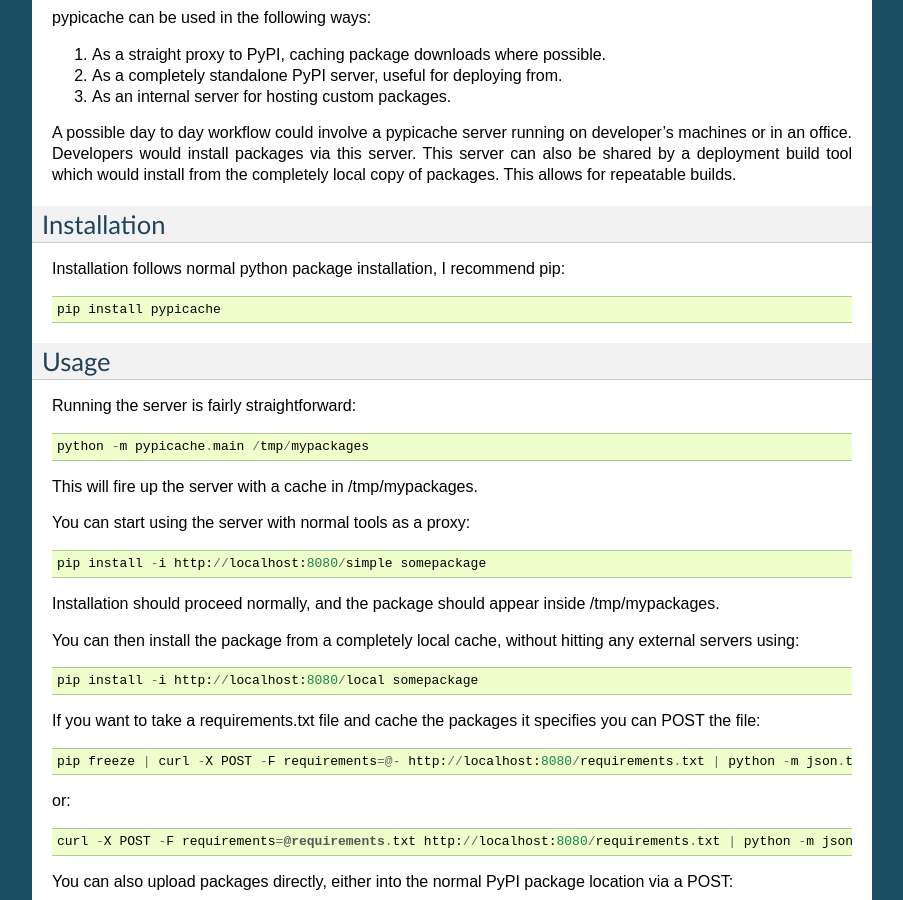
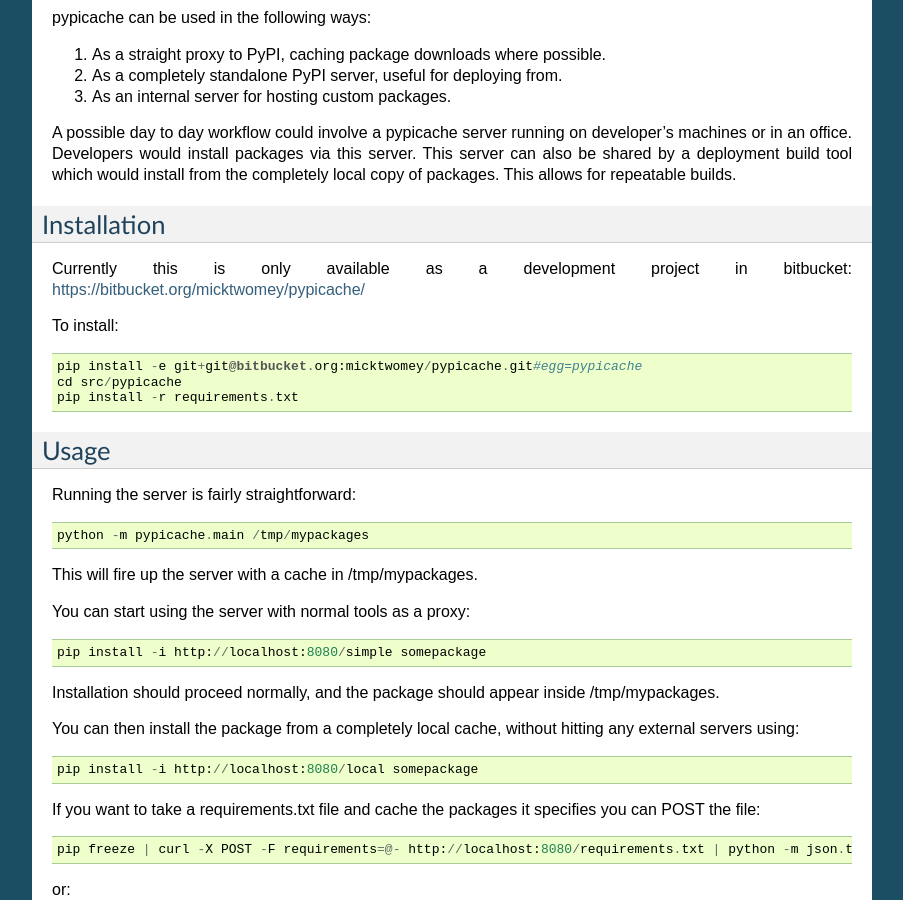
Before and after one commit to micktwomey/pypicache, a Sphinx documentation site: the page built from docs/index.rst, in a window 1280 px wide and 900 px high, scrolled down 303 px. Shown: the whole window, without its empty margins (198-1101 px from the left). Built offline with Sphinx 7.4.7, drawn with Linux system fonts in a browser that asks for light colours.

Commit message:
Update docs to point at dev info
See https://github.com/micktwomey/pypicache/issues/1

```diff
--- a/docs/index.rst
+++ b/docs/index.rst
@@ -31,9 +31,13 @@
 Installation
 ------------
 
-Installation follows normal python package installation, I recommend pip::
+Currently this is only available as a development project in bitbucket: https://bitbucket.org/micktwomey/pypicache/
 
-    pip install pypicache
+To install::
+
+  pip install -e git+git@bitbucket.org:micktwomey/pypicache.git#egg=pypicache
+  cd src/pypicache
+  pip install -r requirements.txt
 
 Usage
 -----
```
